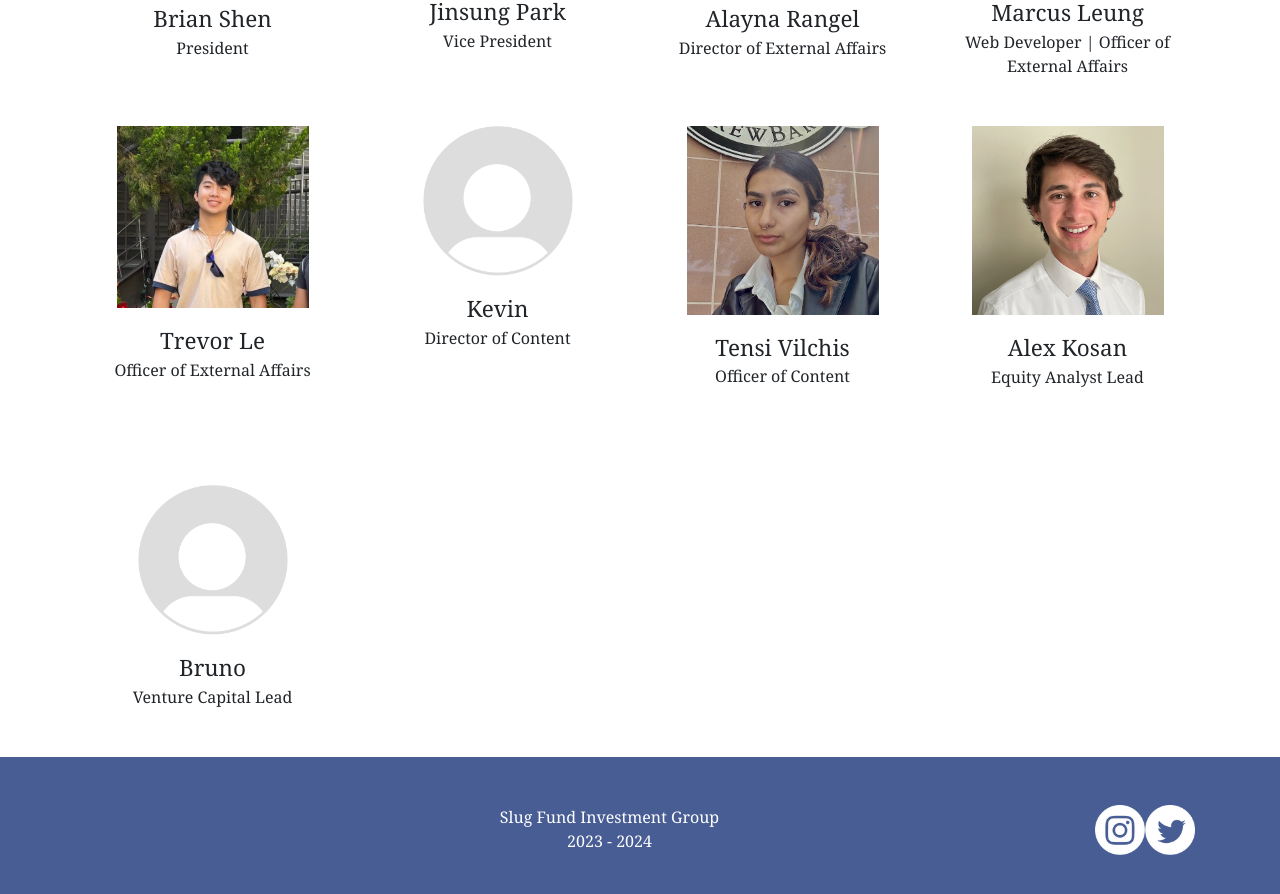
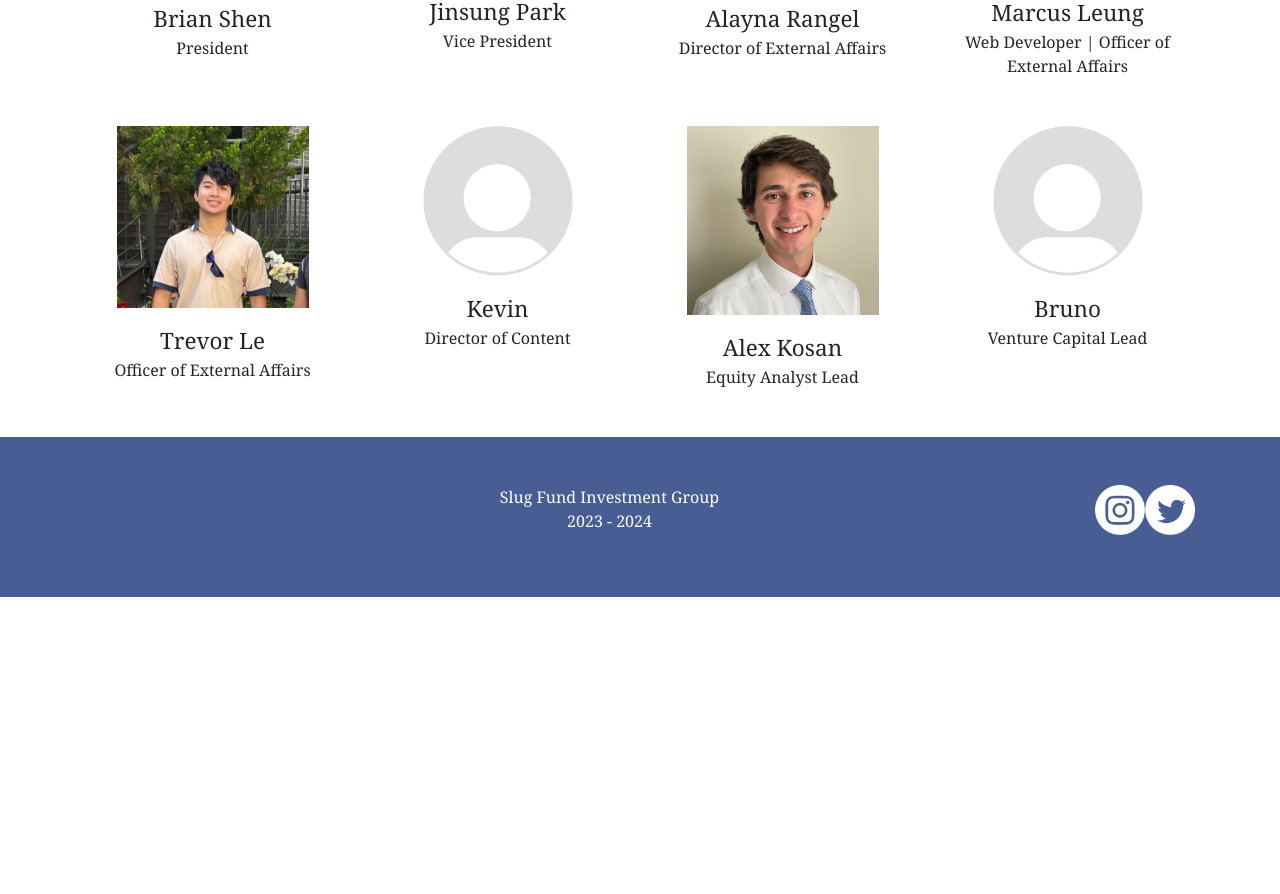
Before and after one commit to marcus-leung/Slug-Fund-Investment-Group-Website, a React (Create React App) app: page /officers in a window 1280 px wide. Shown: the part 316-1210 px from the top of the page. After the commit the page ends 913 px from the top, so only its background shows below. Built offline with nearby package versions, Linux system fonts and the light colour scheme.

Commit message:
Update Officers.jsx

```diff
--- a/src/pages/Officers.jsx
+++ b/src/pages/Officers.jsx
@@ -34,13 +34,8 @@ function Members() {
             <Person name="Kevin" role="Director of Content" />
           </div>
           <div className="col-3" align="center">
-            <Person img={Tensi} name="Tensi Vilchis" role="Officer of Content" />
-          </div>
-          <div className="col-3" align="center">
             <Person img={Alex} name="Alex Kosan" role="Equity Analyst Lead" />
           </div>
-        </div>
-        <div className="row py-5">
           <div className="col-3" align="center">
             <Person name="Bruno" role="Venture Capital Lead" />
           </div>
```
